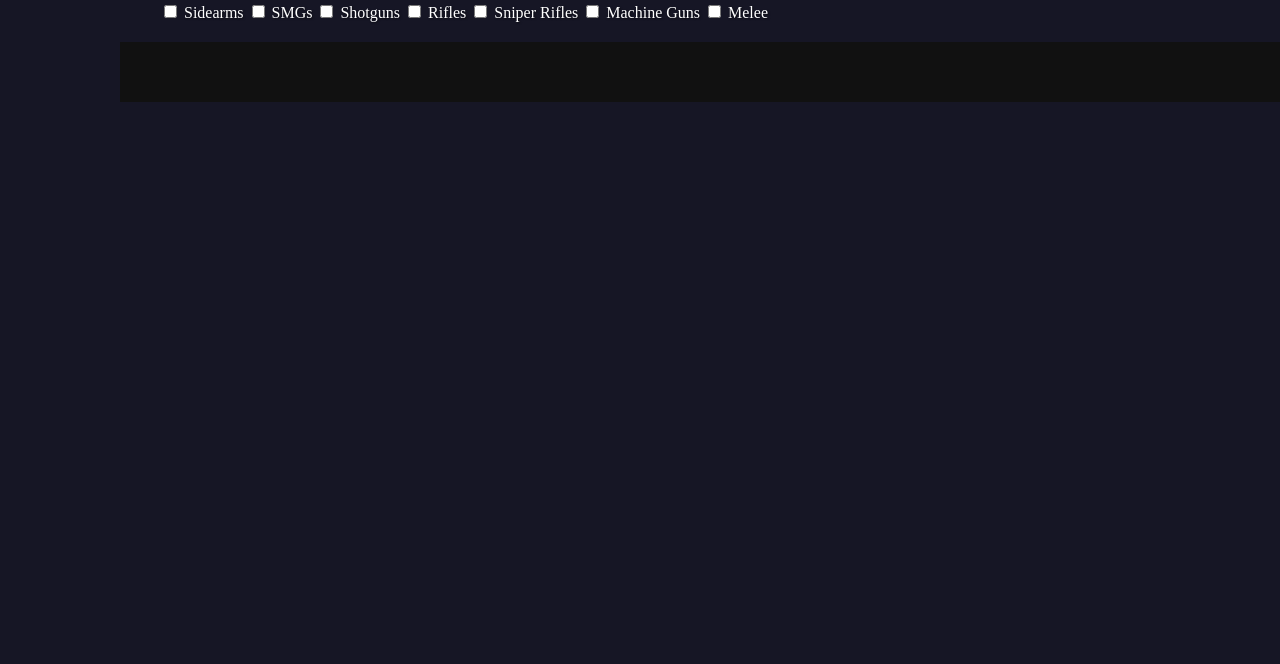
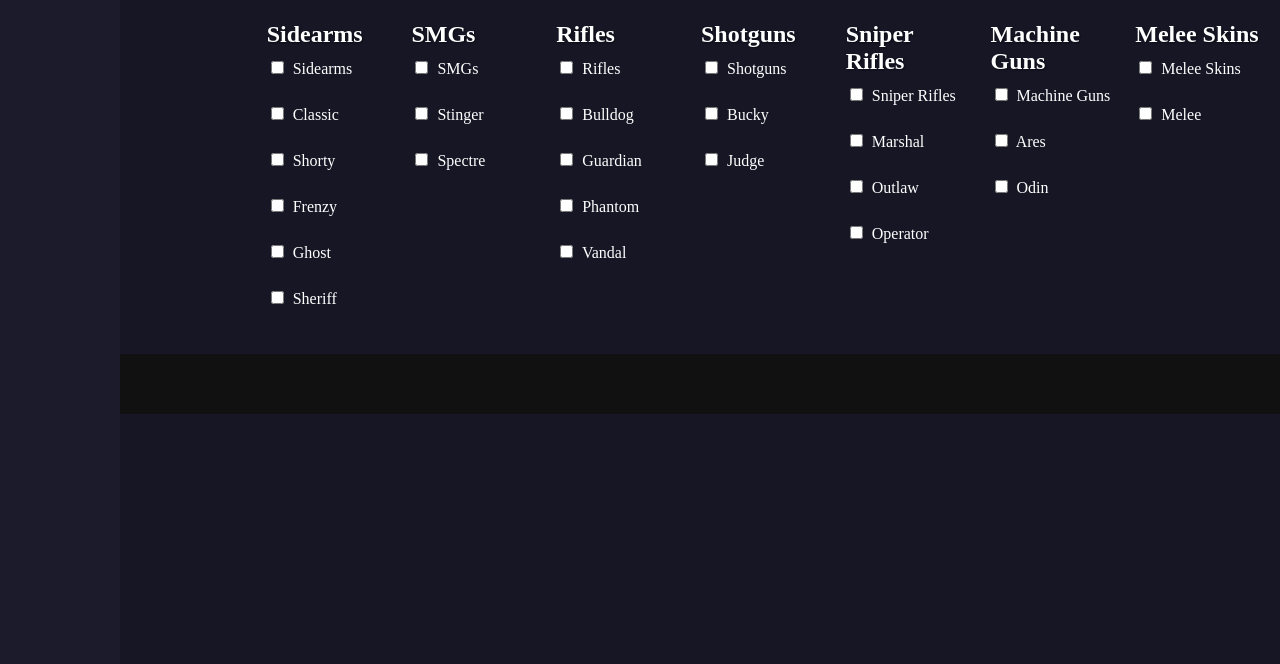
Before and after one commit to GomezHummel/ValLocker, a plain HTML site: page index.html in a window 1280 px wide. Shown: the part 136-800 px from the top of the page. Drawn offline with Linux system fonts and the light colour scheme; no server answers; a web font is replaced by a local one.

Commit message:
Changed layout of filters and changed some styling

```diff
--- a/index.html
+++ b/index.html
@@ -8,26 +8,65 @@
 </head>
 <body>
     <header>
-        <h1>Val Locker</h1>
+        <h1>Val Locker :)</h1>
     </header>
     <div class="filter-section">
-        <h4>Categories</h4>
-        <label><input type="checkbox" onchange="filterSkins()" name="category" value="Sidearms"> Sidearms</label>
-        <label><input type="checkbox" onchange="filterSkins()" name="category" value="SMGs"> SMGs</label>
-        <label><input type="checkbox" onchange="filterSkins()" name="category" value="Shotguns"> Shotguns</label>
-        <label><input type="checkbox" onchange="filterSkins()" name="category" value="Rifles"> Rifles</label>
-        <label><input type="checkbox" onchange="filterSkins()" name="category" value="Sniper Rifles"> Sniper Rifles</label>
-        <label><input type="checkbox" onchange="filterSkins()" name="category" value="Machine Guns"> Machine Guns</label>
-        <label><input type="checkbox" onchange="filterSkins()" name="category" value="Melee"> Melee</label>
+        <h1 class="filter-heading">Filters:</h1>
+        <div class="category">
+            <h2 class="category-heading">Sidearms</h2>
+            <label><input type="checkbox" onchange="filterSkins()" name="category" value="Sidearms"> Sidearms</label><br>
+            <label><input type="checkbox" name="gun" value="Classic"> Classic</label><br>
+            <label><input type="checkbox" name="gun" value="Shorty"> Shorty</label><br>
+            <label><input type="checkbox" name="gun" value="Frenzy"> Frenzy</label><br>
+            <label><input type="checkbox" name="gun" value="Ghost"> Ghost</label><br>
+            <label><input type="checkbox" name="gun" value="Sheriff"> Sheriff</label><br>
+        </div>
+        <div class="category">
+            <h2 class="category-heading">SMGs</h2>
+            <label><input type="checkbox" onchange="filterSkins()" name="category" value="SMGs"> SMGs</label><br>
+            <label><input type="checkbox" name="gun" value="Stinger"> Stinger</label><br>
+            <label><input type="checkbox" name="gun" value="Spectre"> Spectre</label><br>
+        </div>
+        <div class="category">
+            <h2 class="category-heading">Rifles</h2>
+            <label><input type="checkbox" onchange="filterSkins()" name="category" value="Rifles"> Rifles</label><br>
+            <label><input type="checkbox" name="gun" value="Bulldog"> Bulldog</label><br>
+            <label><input type="checkbox" name="gun" value="Guardian"> Guardian</label><br>
+            <label><input type="checkbox" name="gun" value="Phantom"> Phantom</label><br>
+            <label><input type="checkbox" name="gun" value="Vandal"> Vandal</label><br>
+        </div>
+        <div class="category">
+            <h2 class="category-heading">Shotguns</h2>
+            <label><input type="checkbox" onchange="filterSkins()" name="category" value="Shotguns"> Shotguns</label><br>
+            <label><input type="checkbox" name="gun" value="Bucky"> Bucky</label><br>
+            <label><input type="checkbox" name="gun" value="Judge"> Judge</label><br>
+        </div>
+        <div class="category">
+            <h2 class="category-heading">Sniper Rifles</h2>
+            <label><input type="checkbox" onchange="filterSkins()" name="category" value="Sniper Rifles"> Sniper Rifles</label><br>
+            <label><input type="checkbox" name="gun" value="Marshal"> Marshal</label><br>
+            <label><input type="checkbox" name="gun" value="Outlaw"> Outlaw</label><br>
+            <label><input type="checkbox" name="gun" value="Operator"> Operator</label><br>
+        </div>
+        <div class="category">
+            <h2 class="category-heading">Machine Guns</h2>
+            <label><input type="checkbox" onchange="filterSkins()" name="category" value="Machine Guns"> Machine Guns</label><br>
+            <label><input type="checkbox" name="gun" value="Ares"> Ares</label><br>
+            <label><input type="checkbox" name="gun" value="Odin"> Odin</label><br>
+        </div>
+        <div class="category">
+            <h2 class="category-heading">Melee Skins</h2>
+            <label><input type="checkbox" onchange="filterSkins()" name="category" value="Melee Skins"> Melee Skins</label><br>
+            <label><input type="checkbox" name="gun" value="Melee"> Melee</label><br>
+        </div>
     </div>
-    <!-- HTML -->
+
     <div class="sidebar">
         <img src="assets/valorant_logo.png" alt="Valorant Logo">
     </div>
 
     <main>
         <section id="skins">
-            <!-- Skins will be displayed here -->
         </section>
     </main>
     <script src="script.js"></script>
--- a/styles.css
+++ b/styles.css
@@ -6,11 +6,16 @@ body, h1, h2, h3, p, ul, li {
     padding: 0;
 }
 
+h1.filter-heading {
+    font-family: 'Arial', sans-serif; /* Change the font family as needed */
+    color: #ffffff; /* Change the text color */
+    text-shadow: 1px 1px 2px rgba(0, 0, 0, 0.5); /* Add text shadow if needed */
+}
+
 /* Setting the background color for the entire body */
 body {
     background-color: #161625; /* Darker background color */
 }
-
 
 /* Importing Tungsten font */
 @font-face {
@@ -46,7 +51,7 @@ main {
     left: 0;
     bottom: 0;
     width: 120px; /* Width of the sidebar */
-    background-color: #161625; /* Darker background color */
+    background-color: #1b1b2b; /* Slightly lighter background color */
     color: #fff; /* Text color white */
     /* Text shadow */
     text-shadow: 1px 1px 2px rgba(0, 0, 0, 0.5);
@@ -60,24 +65,39 @@ main {
     padding: 20px;
 }
 
-
 /* Styling for the filter section */
 .filter-section {
     margin-left: 160px; /* Adjust margin left to accommodate the sidebar */
     background-color: #161625; /* Darker background color */
     padding-bottom: 20px;
+    display: flex; /* Use flexbox for layout */
+    flex-wrap: wrap; /* Allow items to wrap to the next line */
 }
 
-/* Styling for the checkboxes and labels in the filter section */
-.filter-section label {
-    color: #fff; /* Text color white */
-    text-shadow: 1px 1px 2px rgba(0, 0, 0, 0.5); /* Drop shadow */
+/* Styling for each category */
+.category {
+    flex: 1; /* Distribute available space equally */
+    margin-right: 20px; /* Add space between categories */
 }
 
-/* Styling for the "Categories" text */
-.filter-section h4 {
+/* Styling for the category headings */
+.category-heading {
+    margin-top: 80px;
+    margin-bottom: 10px;
     color: #fff; /* Text color white */
-    text-shadow: 1px 1px 2px rgba(0, 0, 0, 0.5); /* Drop shadow */
+    /* Text shadow */
+    text-shadow: 1px 1px 2px rgba(0, 0, 0, 0.5);
+}
+
+/* Styling for the checkboxes */
+.category label {
+    display: block;
+    color: #fff; /* Text color white */
+    margin-bottom: 8px;
+}
+
+.category input[type="checkbox"] {
+    margin-right: 5px;
 }
 
 .filter-button:hover {
```
Also changed, not shown: script.js (line endings or trailing spaces).
